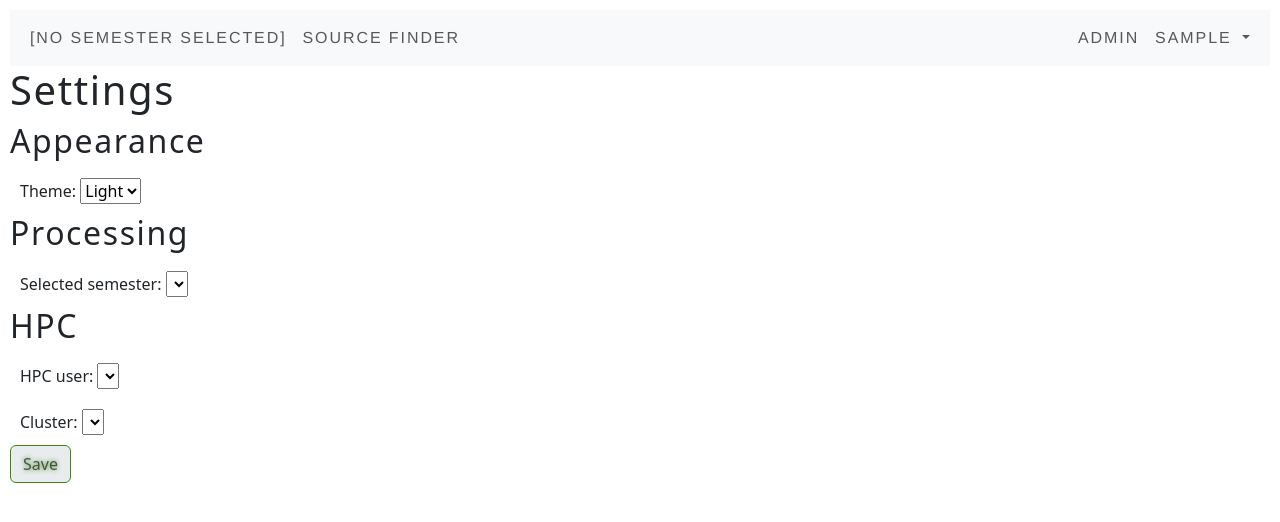
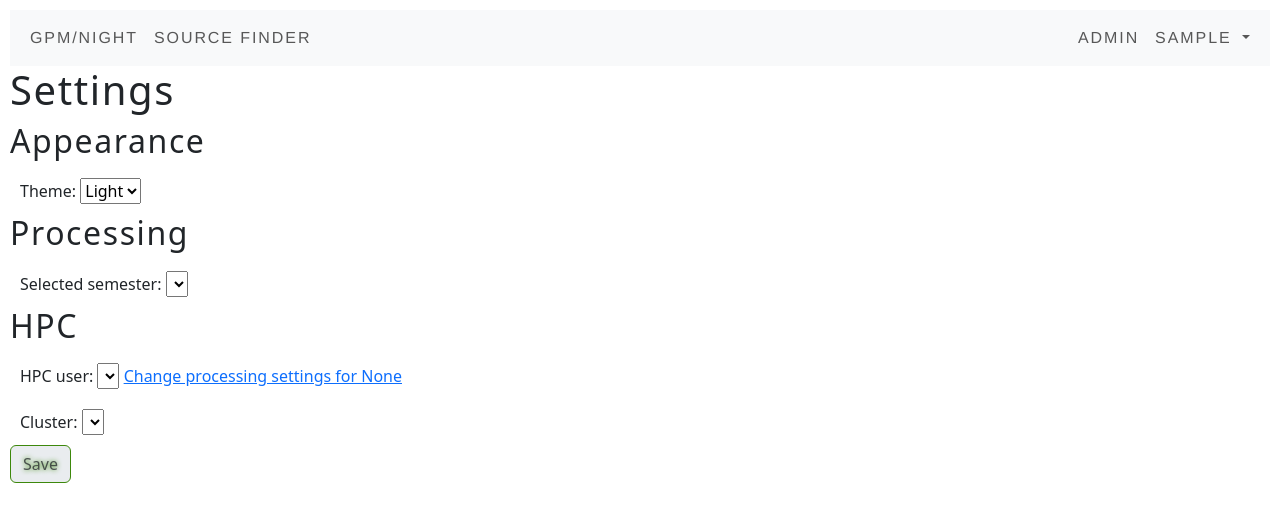
Before and after one commit to robotopia/MWA-Galactic-Plane-Monitoring, a Django app: page /processing/session_settings in a window 1280 px wide. Shown: the top 522 px of the page. Run offline with Django 4.2, Linux system fonts and the light colour scheme; the visitor is signed in with stand-in values (Sample User, id 1); data comes from the database, SQL or seed files in the repository; data that the repository does not hold is empty.

Commit message:
Added a page for editing the HPC user settings

```diff
--- a/db/processing/models.py
+++ b/db/processing/models.py
@@ -195,7 +195,7 @@ class HpcUser(models.Model):
 
 
 class HpcUserSetting(models.Model):
-    hpc_user = models.ForeignKey("HpcUser", models.DO_NOTHING, related_name="hpc_user_settings")
+    hpc_user = models.OneToOneField("HpcUser", models.CASCADE, related_name="hpc_user_settings")
     account = models.CharField(max_length=31, null=True, blank=True)
     max_array_jobs = models.IntegerField(null=True, blank=True)
     basedir = models.CharField(max_length=1023, null=True, blank=True,
--- a/db/processing/templates/processing/main.html
+++ b/db/processing/templates/processing/main.html
@@ -26,7 +26,7 @@
                 <div class="collapse navbar-collapse" id="navbarMainMenu">
                     <ul class="navbar-nav me-auto mb-2 mb-lg-0">
                         <li class="nav-item">
-                            <a class="nav-link" href="{% url 'epochs' %}">{{ request.user.session_settings.selected_semester.name|default:'[No semester selected]' }}</a>
+                            <a class="nav-link" href="{% url 'epochs' %}">{{ request.user.session_settings.selected_semester.name|default:'GPM/NIGHT' }}</a>
                         </li>
                         <li>
                             <a class="nav-link" href="{% url 'source_finder' %}">Source finder</a>
@@ -56,6 +56,9 @@
                             <ul class="dropdown-menu dropdown-menu-{% if request.user.session_settings %}{{ request.user.session_settings.get_site_theme_display|lower|default_if_none:'light' }}{% else %}light{% endif %} dropdown-menu-end">
                                 <li><a class="dropdown-item" href="{% url 'password_change' %}">Change password</a></li>
                                 <li><a class="dropdown-item" href="{% url 'user_session_settings' %}">Settings</a></li>
+                                {% if request.user.session_settings.selected_hpc_user %}
+                                <li><a class="dropdown-item" href="{% url 'hpc_user_settings' hpc_user_id=request.user.session_settings.selected_hpc_user.id %}">HPC settings ({{ request.user.session_settings.selected_hpc_user }})</a></li>
+                                {% endif %}
                                 <li><hr class="dropdown-divider"></li>
                                 <li>
                                     <form method="post" action="{% url 'logout' %}">
--- a/db/processing/templates/processing/user_settings.html
+++ b/db/processing/templates/processing/user_settings.html
@@ -39,6 +39,7 @@
       <option value='{{ hpc_user.pk }}' {% if request.user.session_settings.selected_hpc_user == hpc_user %}selected{% endif %}>{{ hpc_user }}</option>
       {% endfor %}
     </select>
+    <a href="{% url 'hpc_user_settings' hpc_user_id=request.user.session_settings.selected_hpc_user.id %}?next={% url 'user_session_settings' %}">Change processing settings for {{ request.user.session_settings.selected_hpc_user }}</a>
   </div>
 
   <div style="padding: 10px;">
@@ -49,20 +50,6 @@
       {% endfor %}
     </select>
   </div>
-
-  <!--
-  <div style="padding: 10px;">
-    <label for "hpc_password">Reset HPC password for selected HPC user:</label>
-    <input type="password" name="hpc_password" id="hpc_password" placeholder="[New password]"/>
-    <p style="font-size: 12px;">(Passwords are all encrypted in the database)</p>
-  </div>
-
-  <div style="padding: 10px;">
-    <label for "rclone_secret_access_key">Reset rclone secret access key for selected HPC user:</label>
-    <input type="password" name="rclone_secret_access_key" id="rclone_secret_access_key" placeholder="[New key]"/>
-    <p style="font-size: 12px;">(Keys are all encrypted in the database)</p>
-  </div>
-  -->
 
   <input name="next" hidden value="{{ next|default:'' }}"\>
 
--- a/db/processing/urls.py
+++ b/db/processing/urls.py
@@ -5,6 +5,7 @@ from . import views
 urlpatterns = [
     re_path(r'^(?P<epoch>[EB]poch[0-9]+)$', views.EpochOverviewView, name="epoch_overview"),
     re_path(r'^session_settings$', views.UserSessionSettings, name="user_session_settings"),
+    re_path(r'^hpc_user_settings/(?P<hpc_user_id>[0-9]+)$', views.HpcUserSettingsView, name="hpc_user_settings"),
     re_path(r'^overview$', views.EpochsView, name="epochs"),
     re_path(r'^find_observation$', views.FindObservation, name="find_observation"),
     re_path(r'^log/(?P<processing_id>[0-9]+)/(?P<logfile_type>\w+)$', views.LogView, name="log_view"),
--- a/db/processing/views.py
+++ b/db/processing/views.py
@@ -427,3 +427,34 @@ def UserSessionSettings(request):
     }
 
     return render(request, 'processing/user_settings.html', context)
+
+
+@login_required
+def HpcUserSettingsView(request, hpc_user_id):
+
+    try:
+        hpc_user = models.HpcUser.objects.get(pk=int(hpc_user_id))
+    except:
+        return HttpResponse(status=404)
+
+    if hpc_user not in request.user.hpc_users.all():
+        return HttpResponse(status=404)
+
+    if request.method == 'POST':
+        hpc_user_settings = hpc_user.hpc_user_settings
+        if hpc_user_settings is None:
+            hpc_user_settings = models.HpcUserSettings(hpc_user=hpc_user)
+            hpc_user_settings.save()
+        hpc_user_settings.account        = request.POST.get('account')
+        hpc_user_settings.max_array_jobs = request.POST.get('max_array_jobs')
+        hpc_user_settings.basedir        = request.POST.get('basedir')
+        hpc_user_settings.scratchdir     = request.POST.get('scratchdir')
+        hpc_user_settings.logdir         = request.POST.get('logdir')
+        hpc_user_settings.container      = request.POST.get('container')
+        hpc_user_settings.scriptdir      = request.POST.get('scriptdir')
+        hpc_user_settings.save()
+
+        if request.GET.get('next') is not None:
+            return redirect(request.GET.get('next'))
+
+    return render(request, 'processing/hpc_user_settings.html', {'hpc_user': hpc_user})
```
